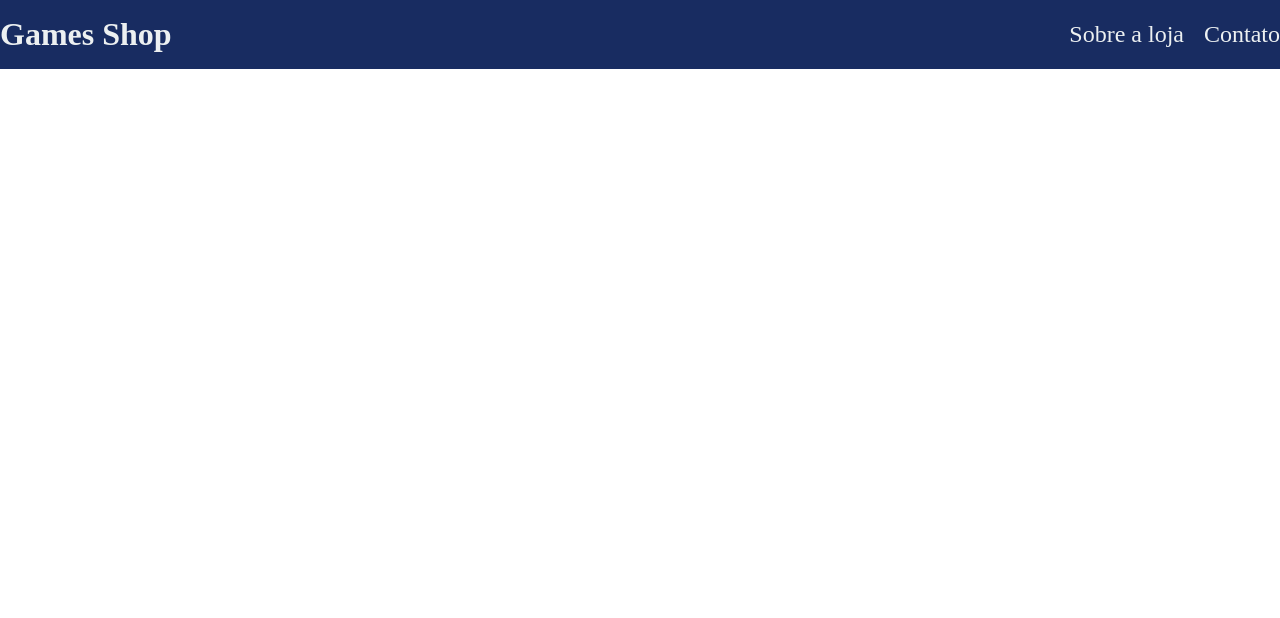
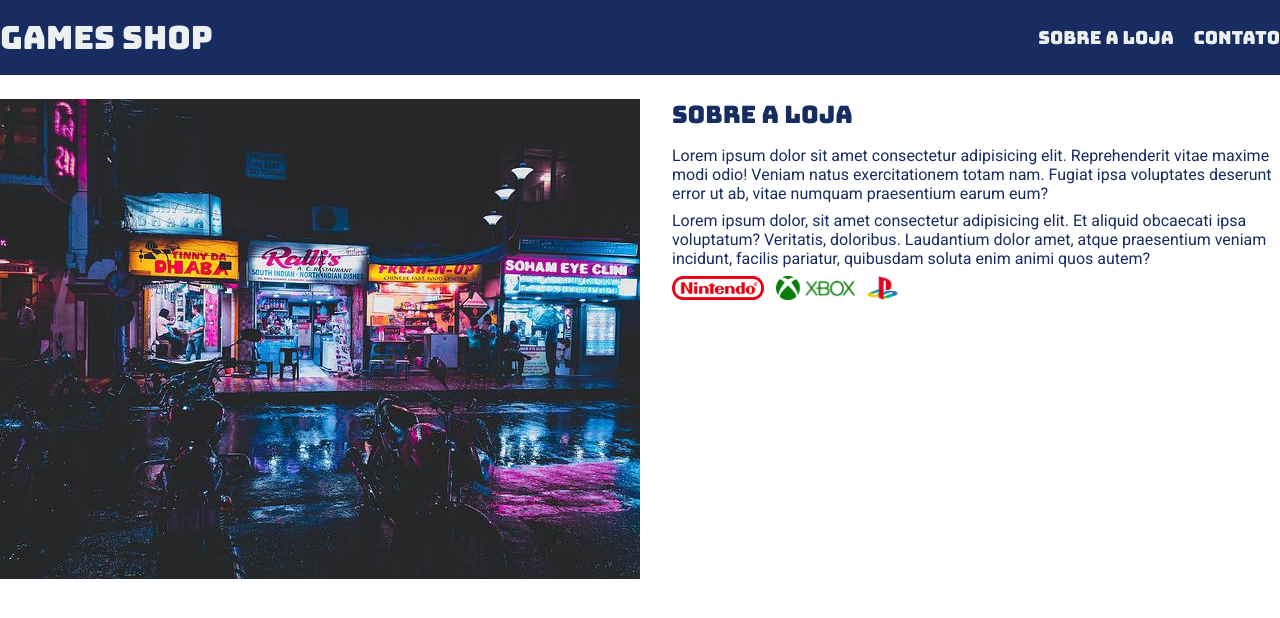
Before and after one commit to Wellington-m/ebac_frontend, a plain HTML site: page index.html in a window 1280 px wide. Drawn offline with Linux system fonts and the light colour scheme.

Commit message:
chore: criado seção sobre

```diff
--- a/index.html
+++ b/index.html
@@ -1,10 +1,16 @@
 <!DOCTYPE html>
 <html lang="pt-br">
     <head>
-  <meta charset="UTF-8">
-  <meta name="viewport" content="width=device-width, initial-scale=1.0">
+        <meta charset="UTF-8" />
+        <meta name="viewport" content="width=device-width, initial-scale=1.0" />
         <title>Game Shop - A sua loja de games</title>
-  <link rel="stylesheet" href="./main.css">
+        <link rel="stylesheet" href="./main.css" />
+        <link rel="preconnect" href="https://fonts.googleapis.com" />
+        <link rel="preconnect" href="https://fonts.gstatic.com" crossorigin />
+        <link
+            href="https://fonts.googleapis.com/css2?family=Bungee&family=Roboto&display=swap"
+            rel="stylesheet"
+        />
     </head>
     <body>
         <header>
@@ -18,5 +24,43 @@
                 </nav>
             </div>
         </header>
+        <section>
+            <div class="container">
+                <img
+                    class="store-front"
+                    src="./images/loja.jpg"
+                    alt="Fachada da loja Games Shop"
+                />
+                <div>
+                    <h2>Sobre a loja</h2>
+                    <p>
+                        Lorem ipsum dolor sit amet consectetur adipisicing elit.
+                        Reprehenderit vitae maxime modi odio! Veniam natus
+                        exercitationem totam nam. Fugiat ipsa voluptates
+                        deserunt error ut ab, vitae numquam praesentium earum
+                        eum?
+                    </p>
+                    <p>
+                        Lorem ipsum dolor, sit amet consectetur adipisicing
+                        elit. Et aliquid obcaecati ipsa voluptatum? Veritatis,
+                        doloribus. Laudantium dolor amet, atque praesentium
+                        veniam incidunt, facilis pariatur, quibusdam soluta enim
+                        animi quos autem?
+                    </p>
+                    <ul class="brands-list">
+                        <li>
+                            <img src="./images/nintendo.png" alt="Nintendo" />
+                        </li>
+                        <li><img src="./images/xbox.png" alt="Nintendo" /></li>
+                        <li>
+                            <img
+                                src="./images/playstation.png"
+                                alt="Nintendo"
+                            />
+                        </li>
+                    </ul>
+                </div>
+            </div>
+        </section>
     </body>
 </html>
--- a/main.css
+++ b/main.css
@@ -2,6 +2,15 @@
     margin: 0;
     padding: 0;
     box-sizing: border-box;
+}
+
+header,
+section h2 {
+    font-family: "Bungee", sans-serif;
+}
+
+body {
+    font-family: "Roboto", sans-serif;
 }
 
 header {
@@ -10,10 +19,15 @@ header {
     color: #ecf0f1;
 }
 
+header h1,
+section h2 {
+    font-weight: normal;
+}
+
 header nav li {
     display: inline-block;
     margin-left: 16px;
-  font-size: 24px;
+    font-size: 18px;
 }
 
 header nav li a {
@@ -27,8 +41,42 @@ header nav li a {
     margin: 0 auto;
 }
 
-header .container {
+header .container,
+section .container {
     display: flex;
     justify-content: space-between;
     align-items: center;
 }
+
+.brands-list img {
+    height: 24px;
+}
+
+.brands-list li {
+    display: inline;
+    margin-right: 8px;
+}
+
+section .container {
+    align-items: flex-start;
+}
+
+section {
+    padding: 24px 0;
+}
+
+section h2 {
+    margin-bottom: 16px;
+}
+
+section {
+    color: #182c61;
+}
+
+section p {
+    margin-bottom: 8px;
+}
+
+.store-front {
+    margin-right: 32px;
+}
```
Lines whose indentation alone changed are shown as unchanged.
